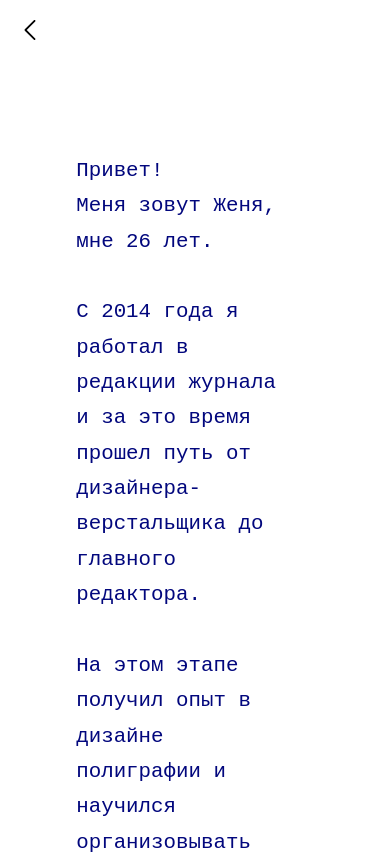
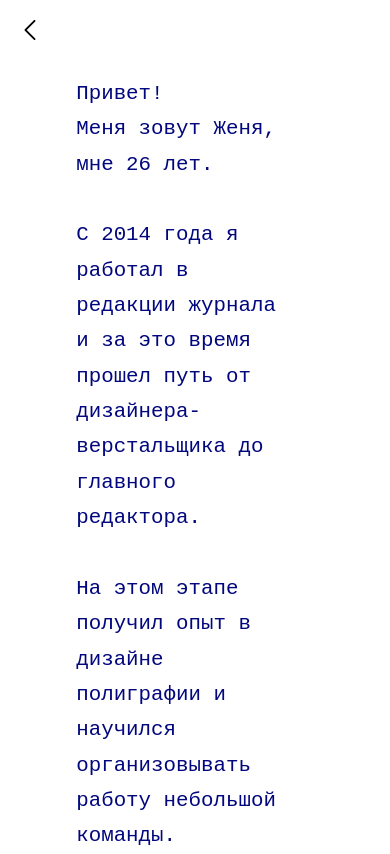
Before and after one commit to chekovevg/evgeny_chekov, a plain HTML site: page cv.html in a window 390 px wide. Shown: the top 854 px of the page. Drawn offline with Linux system fonts and the light colour scheme.

Commit message:
Add files via upload

```diff
--- a/css/index.css
+++ b/css/index.css
@@ -318,7 +318,7 @@ h2::selection {background: #ffb7b7;}
 @media (max-width:950px) {
   .container {max-width: none;}
   .text {
-
+    top: 47px;
     color: #02077d;
     font-size: 1.5em;
     text-align: left;
@@ -327,6 +327,7 @@ h2::selection {background: #ffb7b7;}
 @media (max-width:800px) {
   .container {max-width: none;}
   .text {
+    top: 0px;
     color: #02077d;
     font-size: 1.4em;
     text-align: justify;
@@ -348,6 +349,7 @@ h2::selection {background: #ffb7b7;}
 
 @media (max-width:610px) {
     .text {
+    top: 0;
     color: #02077d;
     font-size: 1.3em;
     text-align: left;
```
